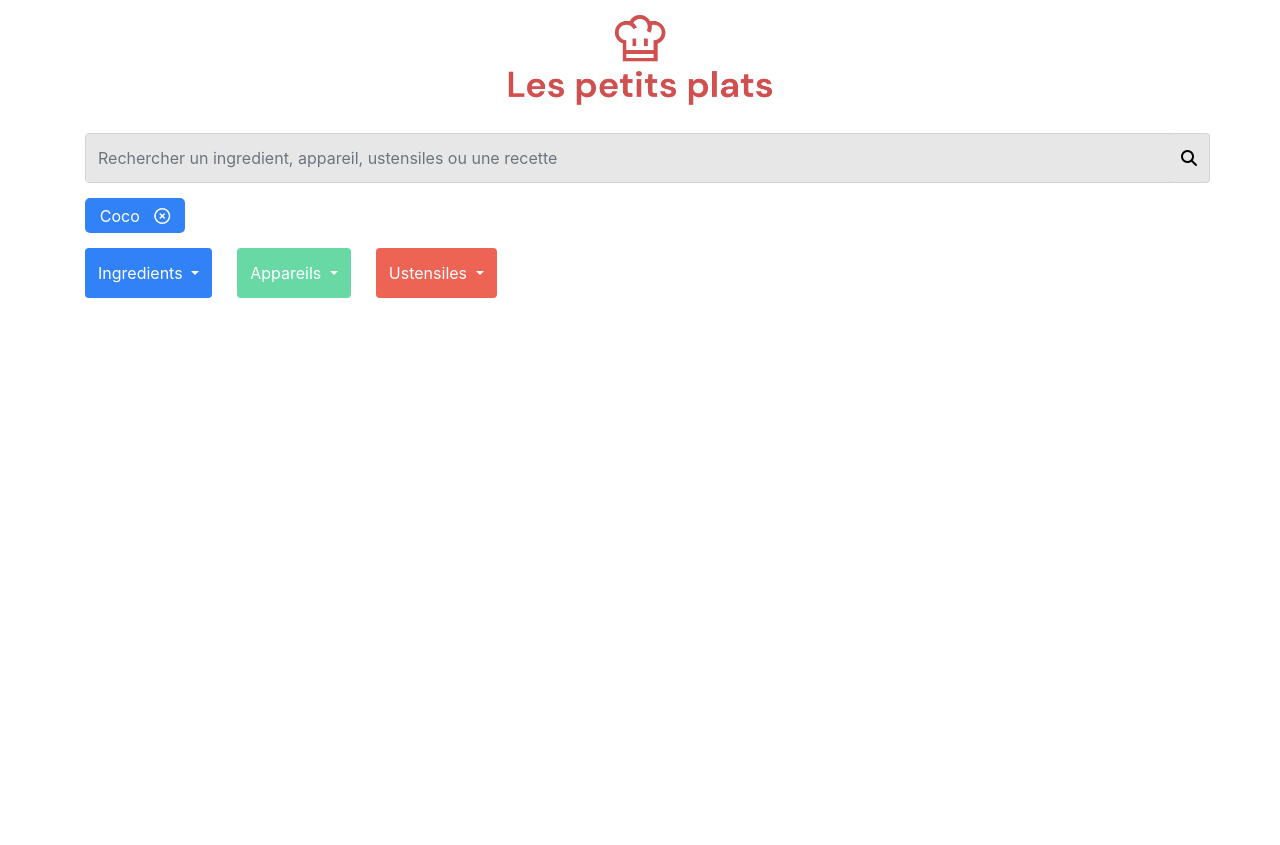
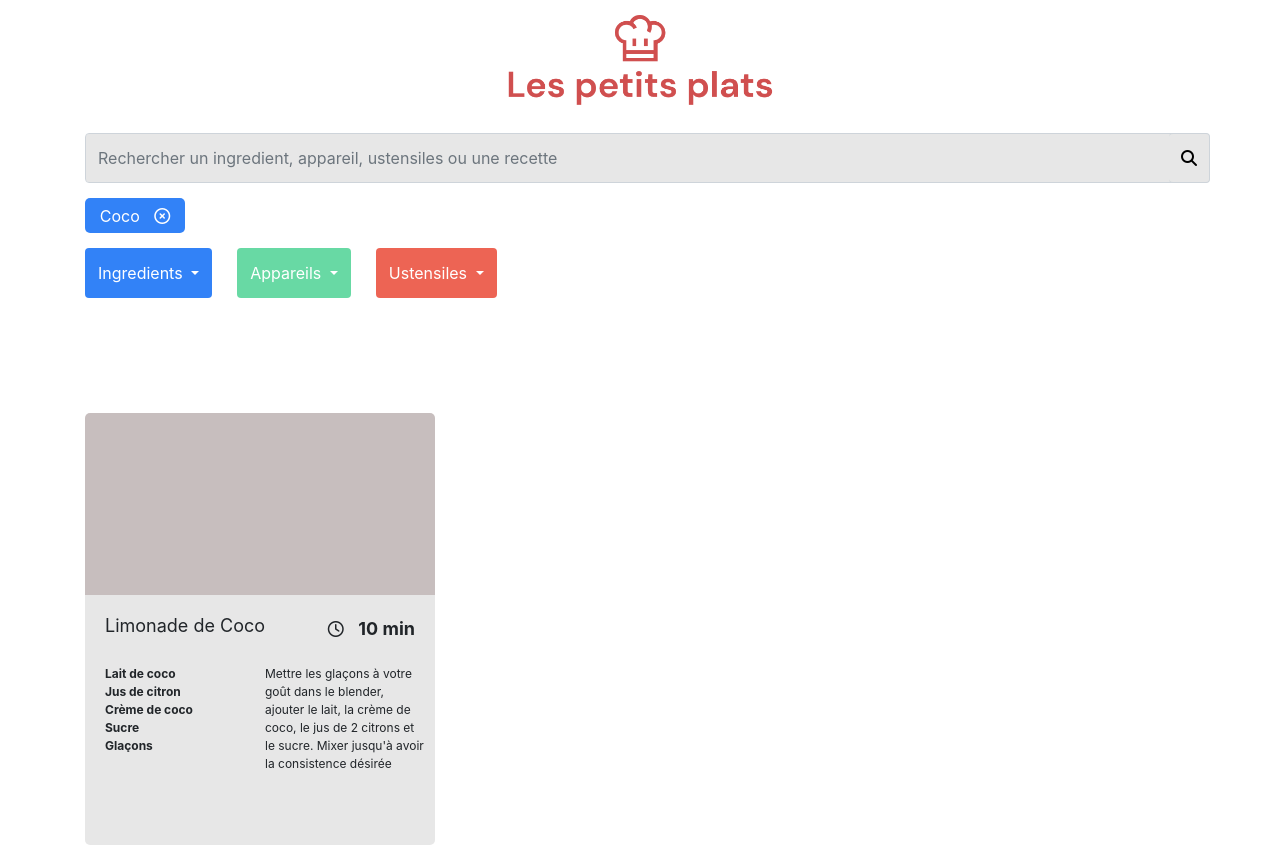
Before and after one commit to ghaithdiab/GhaithDiab_7_24082021, a plain HTML site: page index.html in a window 1280 px wide. Before the commit the page ends 800 px from the top, so only its background shows below. Drawn offline with nearby package versions, Linux system fonts and the light colour scheme.

Commit message:
fix structuring project

```diff
--- a/css/index.css
+++ b/css/index.css
@@ -188,3 +188,66 @@ form{
 .menu-ustensiles{
   background-color: #ED6454;
 }
+/* Cart Style */
+
+.cart{
+  height: 364px;
+  margin-top: 100px;
+}
+.photo{
+  width: 100%;
+  height: 50%;
+  background-color: #C7BEBE;
+  border-top-left-radius: 5px;
+  border-top-right-radius: 5px;
+}
+.info{
+  height: 250px;
+  background-color: #E7E7E7;
+  border-bottom-right-radius: 5px;
+  border-bottom-left-radius:5px ;
+}
+.info-recipe{
+  display: flex;
+  justify-content: space-between;
+  padding: 20px;
+}
+.info-recipe h6{
+  font-size: 18px;
+  font-weight: 400;
+  overflow: hidden;
+  text-overflow: ellipsis;
+  width: 70%;
+}
+.info-desc{
+  display: flex;
+  justify-content: space-between;
+  padding-left: 20px;
+  padding-right: 10px;
+}
+.ingredients-recipes{
+  display: flex;
+  flex-direction: column;
+}
+.ingredients-recipes span{
+  font-size: 12px;
+  font-weight: 700;
+}
+.desc{
+  width: 50%;
+  height: 109px;
+  margin: 0;
+}
+.desc p{
+  font-size: 12px;
+  font-weight: 400;
+  overflow: hidden;
+  text-overflow: ellipsis;
+  max-height: 110px;
+  display: block;
+}
+.nmb-min{
+  font-size: 18px;
+  font-weight: 700;
+  margin-left: 10px;
+}
--- a/index.html
+++ b/index.html
@@ -82,8 +82,37 @@
                 </div>
               </div>
       </div>
+    </div>
+    <div class="row" id="carts">
+      <div class="col-4">
+        <div class="cart">
+          <div class="photo"></div>
+          <div class="info">
+            <div class="info-recipe">
+              <h6>Limonade de Coco</h6>
+              <div class="time">
+                <i class="far fa-clock"></i>
+                <span class="nmb-min">10 min</span>
+              </div>
+            </div>
+            <div class="info-desc">
+              <div class="ingredients-recipes">
+                <span>Lait de coco</span>
+                <span>Jus de citron</span>
+                <span>Crème de coco</span>
+                <span>Sucre</span>
+                <span>Glaçons</span>
+              </div>
+              <div class="desc">
+                <p>
+                  Mettre les glaçons à votre goût dans le blender, ajouter le lait, la crème de coco, le jus de 2 citrons et le sucre. Mixer jusqu'à avoir la consistence désirée
+                </p>
+              </div>
+            </div>
+          </div>
         </div>
       </div>
+    </div>
   </div>
    <!-- <script src="https://code.jquery.com/jquery-3.2.1.slim.min.js" integrity="sha384-KJ3o2DKtIkvYIK3UENzmM7KCkRr/rE9/Qpg6aAZGJwFDMVNA/GpGFF93hXpG5KkN" crossorigin="anonymous"></script> -->
   <!-- <script src="https://cdnjs.cloudflare.com/ajax/libs/popper.js/1.12.9/umd/popper.min.js" integrity="sha384-ApNbgh9B+Y1QKtv3Rn7W3mgPxhU9K/ScQsAP7hUibX39j7fakFPskvXusvfa0b4Q" crossorigin="anonymous"></script> -->
--- a/js/filterUstensiles.js
+++ b/js/filterUstensiles.js
@@ -1,4 +1,3 @@
-import filterAppareils from "./filterAppareils.js";
 import recipes from "./recipes.js";
 
 /*
--- a/js/index.js
+++ b/js/index.js
@@ -1,6 +1,5 @@
-import recipes from "./recipes.js";
 import filterIngredients from "./filterIngredients.js";
-import filterAppareils from "./filterAppareils.js";
+import filterAppareils from "./filterAppareil.js";
 import filterUstensiles from "./filterUstensiles.js";
 import functionalityDropdownMenu from "./functionalityDropdownMenu.js";
 
@@ -38,4 +37,7 @@ uniqeUstensiles.forEach(element=>{
   createLink.setAttribute("href","#");
   createLink.innerText=element;
   ustensileslDiv.appendChild(createLink);
-})
+});
+
+const searchInput=document.querySelector(".form-control");
+searchInput.addEventListener("keyup", searchRecipes);
--- a/js/recipes.js
+++ b/js/recipes.js
@@ -20,11 +20,11 @@ const recipes = [
           },
           {
               "ingredient" : "Sucre",
-              "quantite" : 30,
+              "quantity" : 30,
               "unit" : "grammes"
           },
           {
-              "ingredient": "Glaçons"
+             "ingredient": "Glaçons"
           }
       ],
       "time": 10,
@@ -52,7 +52,7 @@ const recipes = [
           },
           {
               "ingredient" : "Carotte",
-              "quantite" : 1
+              "quantity" : 1
           },
           {
               "ingredient" : "Citron Vert",
```
Also changed, not shown: js/filterAppareil.js (renamed from js/filterappareils.js).
